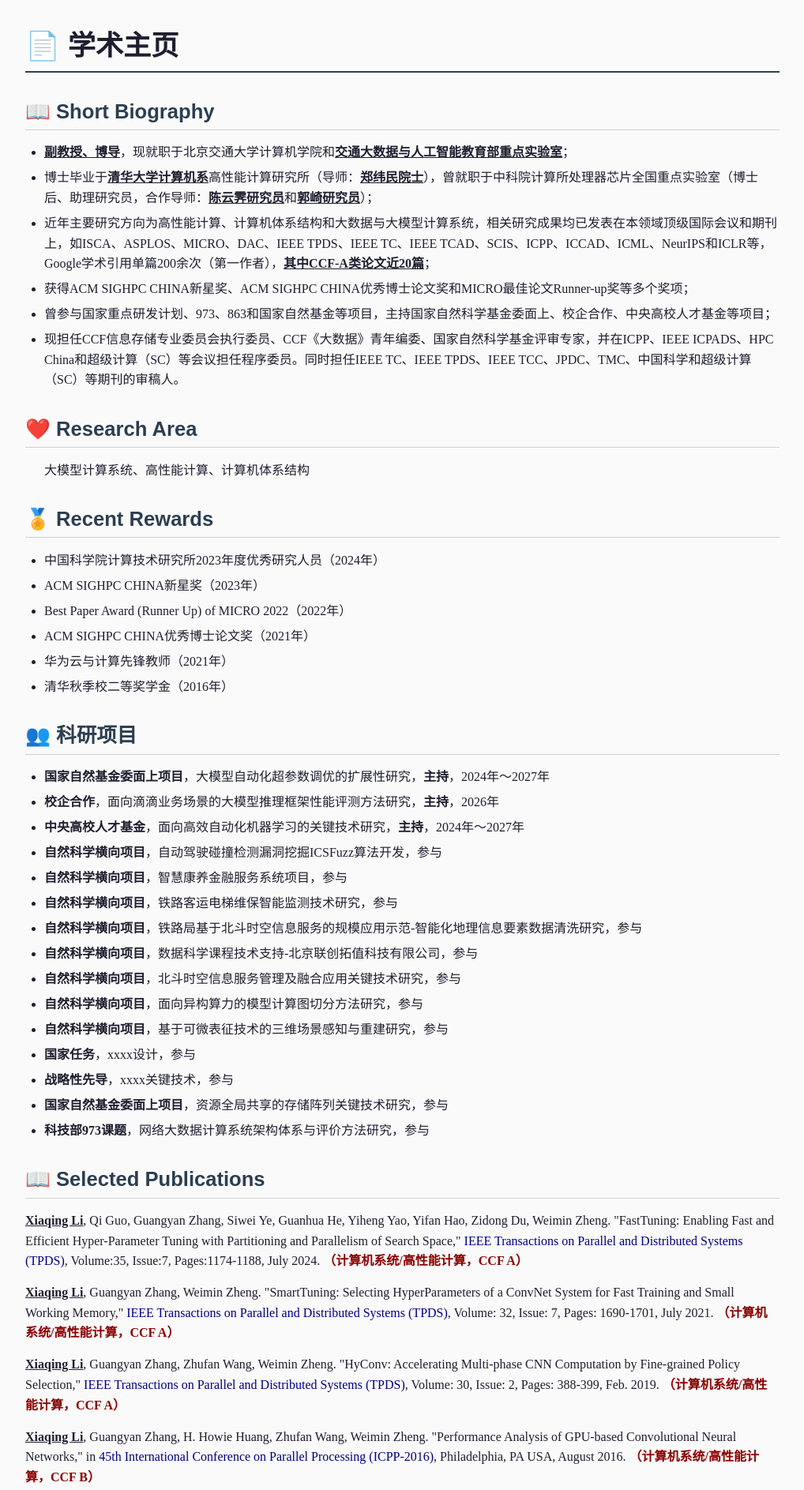
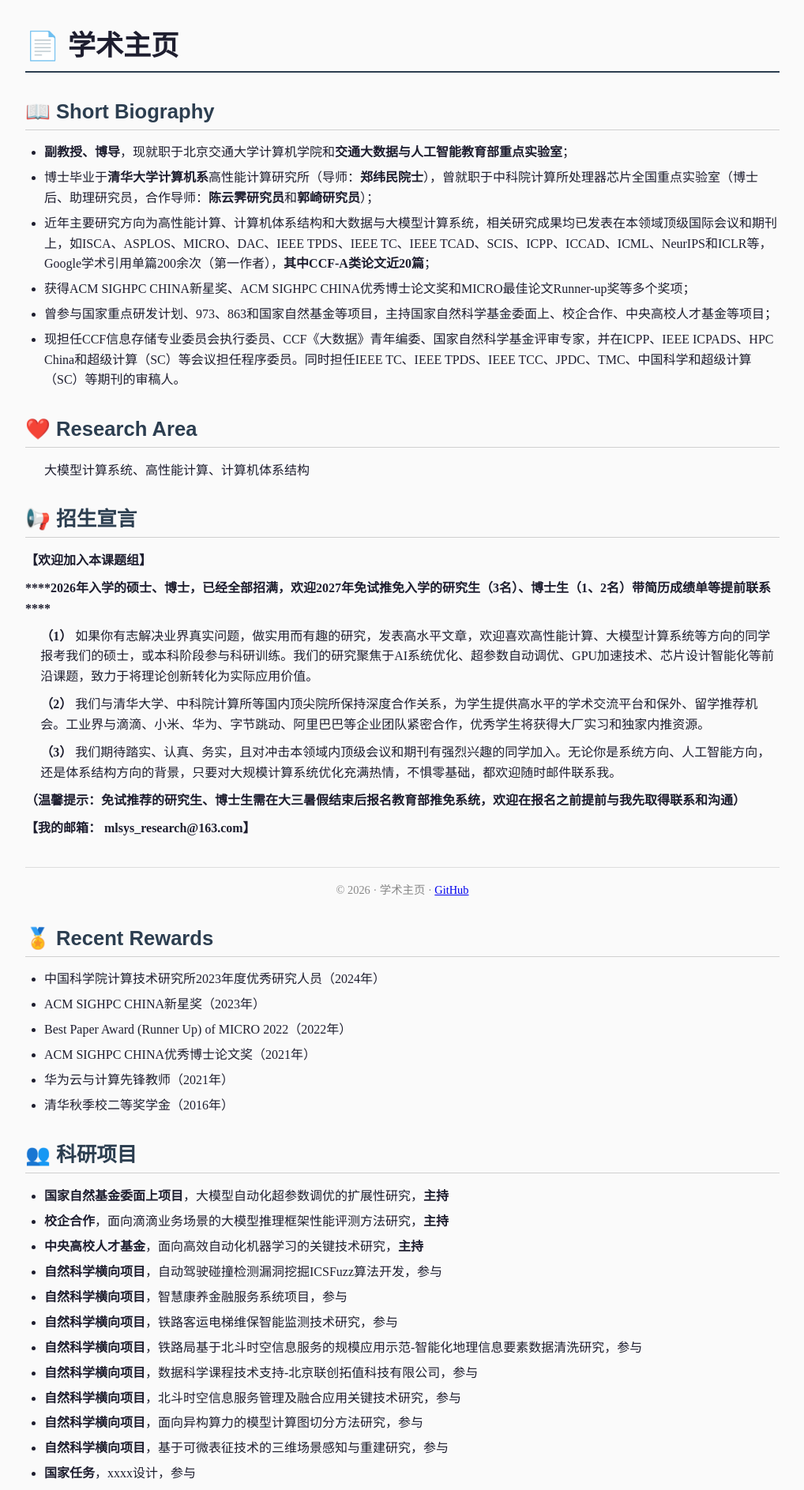
Before and after one commit to mlsys-research-jedy/mlsys-research-jedy.github.io, a Jekyll site: the page index.html, which Jekyll copies as it is, in a window 1280 px wide. Shown: the top 1887 px of the page at 79% size, without its empty margins (123-1141 px from the left). Built offline with Jekyll 4.4.1, drawn with Linux system fonts in a browser that asks for light colours; some of the changed text lies outside the part shown.

Commit message:
Update index.html

```diff
--- a/index.html
+++ b/index.html
@@ -14,7 +14,7 @@
             font-family: "Times New Roman", "SimHei", "黑体", "Microsoft YaHei", serif;
             max-width: 1000px;
             margin: 30px auto;
-            padding: 0 30px 0 15px;   /* 左边距减小，整体左移 */
+            padding: 0 30px 0 15px;
             line-height: 1.6;
             color: #1e1e2f;
             background-color: #fafafa;
@@ -39,19 +39,17 @@
             margin-bottom: 0.6em;
             color: #2c3e50;
         }
-        /* 普通列表：使用原生圆点，缩进调小，圆点与文字间距适中 */
         ul {
             list-style-type: disc;
-            padding-left: 1.5em;   /* 控制整体缩进，圆点位置随之前移，但圆点与文字间距默认 */
+            padding-left: 1.5em;
             margin: 0;
         }
         ul li {
             margin-bottom: 0.4em;
         }
-        /* 论文条目（不使用圆点） */
         .paper-item {
             margin-bottom: 0.9em;
-            padding-left: 0;       /* 无额外缩进 */
+            padding-left: 0;
         }
         .paper-item .authors {
             font-weight: normal;
@@ -61,21 +59,19 @@
             text-decoration: underline;
         }
         .paper-item .venue {
-            color: #000080;   /* 深蓝色期刊名 */
+            color: #000080;
         }
-        /* 论文分类标注：加粗、深红色 */
         .paper-item .ccf {
             font-weight: bold;
-            color: #8B0000;   /* 深红色 */
+            color: #8B0000;
+        }
+        /* 会议缩写：深蓝灰色 */
+        .paper-item .abbr {
+            color: #1a5276;
+            font-weight: bold;
         }
         .bold {
             font-weight: bold;
-        }
-        .underline {
-            text-decoration: underline;
-        }
-        .italic {
-            font-style: italic;
         }
         .footer {
             margin-top: 2.5em;
@@ -84,6 +80,18 @@
             font-size: 0.9em;
             color: #888;
             text-align: center;
+        }
+        /* 招生宣言：去掉黑点，保留编号 */
+        .recruit-section ul {
+            list-style-type: none;
+            padding-left: 1.2em;
+        }
+        .recruit-section ul li {
+            margin-bottom: 0.6em;
+            padding-left: 0;
+        }
+        .recruit-section p {
+            margin-bottom: 0.6em;
         }
         @media (max-width: 600px) {
             body { padding: 0 15px 0 10px; }
@@ -99,9 +107,9 @@
     <div class="section">
         <div class="section-title">📖 Short Biography</div>
         <ul>
-            <li><span class="bold underline">副教授、博导</span>，现就职于北京交通大学计算机学院和<span class="bold underline">交通大数据与人工智能教育部重点实验室</span>；</li>
-            <li>博士毕业于<span class="bold underline">清华大学计算机系</span>高性能计算研究所（导师：<span class="bold underline">郑纬民院士</span>），曾就职于中科院计算所处理器芯片全国重点实验室（博士后、助理研究员，合作导师：<span class="bold underline">陈云霁研究员</span>和<span class="bold underline">郭崎研究员</span>）；</li>
-            <li>近年主要研究方向为高性能计算、计算机体系结构和大数据与大模型计算系统，相关研究成果均已发表在本领域顶级国际会议和期刊上，如ISCA、ASPLOS、MICRO、DAC、IEEE TPDS、IEEE TC、IEEE TCAD、SCIS、ICPP、ICCAD、ICML、NeurIPS和ICLR等，Google学术引用单篇200余次（第一作者），<span class="bold underline">其中CCF-A类论文近20篇</span>；</li>
+            <li><span class="bold">副教授、博导</span>，现就职于北京交通大学计算机学院和<span class="bold">交通大数据与人工智能教育部重点实验室</span>；</li>
+            <li>博士毕业于<span class="bold">清华大学计算机系</span>高性能计算研究所（导师：<span class="bold">郑纬民院士</span>），曾就职于中科院计算所处理器芯片全国重点实验室（博士后、助理研究员，合作导师：<span class="bold">陈云霁研究员</span>和<span class="bold">郭崎研究员</span>）；</li>
+            <li>近年主要研究方向为高性能计算、计算机体系结构和大数据与大模型计算系统，相关研究成果均已发表在本领域顶级国际会议和期刊上，如ISCA、ASPLOS、MICRO、DAC、IEEE TPDS、IEEE TC、IEEE TCAD、SCIS、ICPP、ICCAD、ICML、NeurIPS和ICLR等，Google学术引用单篇200余次（第一作者），<span class="bold">其中CCF-A类论文近20篇</span>；</li>
             <li>获得ACM SIGHPC CHINA新星奖、ACM SIGHPC CHINA优秀博士论文奖和MICRO最佳论文Runner-up奖等多个奖项；</li>
             <li>曾参与国家重点研发计划、973、863和国家自然基金等项目，主持国家自然科学基金委面上、校企合作、中央高校人才基金等项目；</li>
             <li>现担任CCF信息存储专业委员会执行委员、CCF《大数据》青年编委、国家自然科学基金评审专家，并在ICPP、IEEE ICPADS、HPC China和超级计算（SC）等会议担任程序委员。同时担任IEEE TC、IEEE TPDS、IEEE TCC、JPDC、TMC、中国科学和超级计算（SC）等期刊的审稿人。</li>
@@ -112,6 +120,24 @@
     <div class="section">
         <div class="section-title">❤️ Research Area</div>
         <p style="padding-left:1.5em;">大模型计算系统、高性能计算、计算机体系结构</p>
+    </div>
+
+    <!-- ==================== 招生宣言 ==================== -->
+    <div class="section recruit-section">
+        <div class="section-title">📢 招生宣言</div>
+        <p><strong>【欢迎加入本课题组】</strong></p>
+        <p><strong>****2026年入学的硕士、博士，已经全部招满，欢迎2027年免试推免入学的研究生（3名）、博士生（1、2名）带简历成绩单等提前联系****</strong></p>
+        <ul>
+            <li><strong>（1）</strong> 如果你有志解决业界真实问题，做实用而有趣的研究，发表高水平文章，欢迎喜欢高性能计算、大模型计算系统等方向的同学报考我们的硕士，或本科阶段参与科研训练。我们的研究聚焦于AI系统优化、超参数自动调优、GPU加速技术、芯片设计智能化等前沿课题，致力于将理论创新转化为实际应用价值。</li>
+            <li><strong>（2）</strong> 我们与清华大学、中科院计算所等国内顶尖院所保持深度合作关系，为学生提供高水平的学术交流平台和保外、留学推荐机会。工业界与滴滴、小米、华为、字节跳动、阿里巴巴等企业团队紧密合作，优秀学生将获得大厂实习和独家内推资源。</li>
+            <li><strong>（3）</strong> 我们期待踏实、认真、务实，且对冲击本领域内顶级会议和期刊有强烈兴趣的同学加入。无论你是系统方向、人工智能方向，还是体系结构方向的背景，只要对大规模计算系统优化充满热情，不惧零基础，都欢迎随时邮件联系我。</li>
+        </ul>
+        <p><strong>（温馨提示：免试推荐的研究生、博士生需在大三暑假结束后报名教育部推免系统，欢迎在报名之前提前与我先取得联系和沟通）</strong></p>
+        <p><strong>【我的邮箱： mlsys_research@163.com】</strong></p>
+    </div>
+
+    <div class="footer">
+        © 2026 · 学术主页 · <a href="https://github.com/mlsys-research-jedy" target="_blank">GitHub</a>
     </div>
 
     <!-- ==================== Recent Rewards ==================== -->
@@ -131,9 +157,9 @@
     <div class="section">
         <div class="section-title">👥 科研项目</div>
         <ul>
-            <li><span class="bold">国家自然基金委面上项目</span>，大模型自动化超参数调优的扩展性研究，<span class="bold">主持</span>，2024年～2027年</li>
-            <li><span class="bold">校企合作</span>，面向滴滴业务场景的大模型推理框架性能评测方法研究，<span class="bold">主持</span>，2026年</li>
-            <li><span class="bold">中央高校人才基金</span>，面向高效自动化机器学习的关键技术研究，<span class="bold">主持</span>，2024年～2027年</li>
+            <li><span class="bold">国家自然基金委面上项目</span>，大模型自动化超参数调优的扩展性研究，<span class="bold">主持</span></li>
+            <li><span class="bold">校企合作</span>，面向滴滴业务场景的大模型推理框架性能评测方法研究，<span class="bold">主持</span></li>
+            <li><span class="bold">中央高校人才基金</span>，面向高效自动化机器学习的关键技术研究，<span class="bold">主持</span></li>
             <li><span class="bold">自然科学横向项目</span>，自动驾驶碰撞检测漏洞挖掘ICSFuzz算法开发，参与</li>
             <li><span class="bold">自然科学横向项目</span>，智慧康养金融服务系统项目，参与</li>
             <li><span class="bold">自然科学横向项目</span>，铁路客运电梯维保智能监测技术研究，参与</li>
@@ -152,152 +178,177 @@
     <!-- ==================== Selected Publications ==================== -->
     <div class="section">
         <div class="section-title">📖 Selected Publications</div>
-        <!-- 论文不使用列表圆点，直接每个条目为独立块 -->
+
         <div class="paper-item">
+            <span class="abbr">【TPDS】</span>
             <span class="authors"><span class="self">Xiaqing Li</span>, Qi Guo, Guangyan Zhang, Siwei Ye, Guanhua He, Yiheng Yao, Yifan Hao, Zidong Du, Weimin Zheng</span>.
             "FastTuning: Enabling Fast and Efficient Hyper-Parameter Tuning with Partitioning and Parallelism of Search Space,"
             <span class="venue">IEEE Transactions on Parallel and Distributed Systems (TPDS)</span>, Volume:35, Issue:7, Pages:1174-1188, July 2024.
             <span class="ccf">（计算机系统/高性能计算，CCF A）</span>
         </div>
         <div class="paper-item">
+            <span class="abbr">【TPDS】</span>
             <span class="authors"><span class="self">Xiaqing Li</span>, Guangyan Zhang, Weimin Zheng</span>.
             "SmartTuning: Selecting HyperParameters of a ConvNet System for Fast Training and Small Working Memory,"
             <span class="venue">IEEE Transactions on Parallel and Distributed Systems (TPDS)</span>, Volume: 32, Issue: 7, Pages: 1690-1701, July 2021.
             <span class="ccf">（计算机系统/高性能计算，CCF A）</span>
         </div>
         <div class="paper-item">
+            <span class="abbr">【TPDS】</span>
             <span class="authors"><span class="self">Xiaqing Li</span>, Guangyan Zhang, Zhufan Wang, Weimin Zheng</span>.
             "HyConv: Accelerating Multi-phase CNN Computation by Fine-grained Policy Selection,"
             <span class="venue">IEEE Transactions on Parallel and Distributed Systems (TPDS)</span>, Volume: 30, Issue: 2, Pages: 388-399, Feb. 2019.
             <span class="ccf">（计算机系统/高性能计算，CCF A）</span>
         </div>
         <div class="paper-item">
+            <span class="abbr">【ICPP】</span>
             <span class="authors"><span class="self">Xiaqing Li</span>, Guangyan Zhang, H. Howie Huang, Zhufan Wang, Weimin Zheng</span>.
             "Performance Analysis of GPU-based Convolutional Neural Networks," in
             <span class="venue">45th International Conference on Parallel Processing (ICPP-2016)</span>, Philadelphia, PA USA, August 2016.
             <span class="ccf">（计算机系统/高性能计算，CCF B）</span>
         </div>
         <div class="paper-item">
+            <span class="abbr">【Book】</span>
             <span class="authors"><span class="self">Xiaqing Li</span>, Guangyan Zhang, Keqin Li, Weimin Zheng</span>.
             "Deep learning and its parallel acceleration techniques," in
             <span class="venue">Big Data: Principles and Paradigms</span>, Morgan Kaufmann/Elsevier, 2015.
             <span class="ccf">（计算机系统/高性能计算）</span>
         </div>
         <div class="paper-item">
+            <span class="abbr">【TODAES】</span>
             <span class="authors">Zhengyang Lyu, <span class="self">Xiaqing Li</span>, Zidong Du, Rui Zhang, Qi Guo</span>.
             "LE-Timing: Layout-Aware and Explainable Timing Prediction," in
             <span class="venue">ACM Transactions on Design Automation of Electronic Systems</span>, Just Accepted, May 2026.
             <span class="ccf">（计算机系统/高性能计算，CCF B）</span>
         </div>
         <div class="paper-item">
+            <span class="abbr">【SCIS】</span>
             <span class="authors">Wenkai He, <span class="self">Xiaqing Li</span>, Xinkai Song, Yifan Hao, Rui Zhang, Zidong Du, Yunji Chen</span>.
             "Chip design with machine learning: a survey from algorithm perspective,"
             <span class="venue">Science China Information Science (SCIS)</span>, Oct 19, 2023.
             <span class="ccf">（计算机系统/高性能计算，CCF A）</span>
         </div>
         <div class="paper-item">
+            <span class="abbr">【ICCAD】</span>
             <span class="authors">Zhengyang Lv, <span class="self">Xiaqing Li</span>, Zidong Du, Qi Guo</span>.
             "Explainable and Layout-Aware Timing Prediction,"
             <span class="venue">2024 ACM/IEEE International Conference on Computer-Aided Design (ICCAD-2024)</span>, Volume:35, July 2024.
             <span class="ccf">（计算机系统/高性能计算，CCF B）</span>
         </div>
         <div class="paper-item">
+            <span class="abbr">【ICLR】</span>
             <span class="authors">Jun Bi, <span class="self">Xiaqing Li</span>, Qi Guo, Rui Zhang, Yuanbo Wen, Xing Hu, Zidong Du, Xinkai Song, Yifan Hao, Yunji Chen</span>.
             "BALTO: Efficient Tensor Program Optimization with Diversity-Based Active Learning,"
             <span class="venue">International Conference on Learning Representations (ICLR 2023)</span>.
             <span class="ccf">（计算机系统/高性能计算，CCF A）</span>
         </div>
         <div class="paper-item">
+            <span class="abbr">【CoRR】</span>
             <span class="authors">Feiyu Yao, Zhixiong Niu, <span class="self">Xiaqing Li</span>, Yongqiang Xiong, Juan Fang, Qian Wang</span>.
             "An Efficient Hybrid Sparse Attention with CPU-GPU Parallelism for Long-Context Inference," in
             <span class="venue">CoRR</span>, abs/2605.07719, 2026.
             <span class="ccf">（计算机系统/高性能计算）</span>
         </div>
         <div class="paper-item">
+            <span class="abbr">【TMC】</span>
             <span class="authors">Jianhang Xie, Chuntao Ding, <span class="self">Xiaqing Li</span>, Shenyuan Ren, Yidong Li, Zhichao Lu</span>.
             "NestQuant: Post-Training Integer-Nesting Quantization for On-Device DNN,"
             <span class="venue">IEEE Transactions on Mobile Computing (TMC)</span>, 2025.
             <span class="ccf">（计算机系统/高性能计算，CCF A）</span>
         </div>
         <div class="paper-item">
+            <span class="abbr">【JCST】</span>
             <span class="authors">Zhexing Zhang, Yuanbo Wen, Hanqi Lyu, Chang Liu, Rui Zhang, <span class="self">Xiaqing Li</span>, Chao Wang, Zidong Du, Qi Guo, Ling Li, Xuehai Zhou, Yunji Chen</span>.
             "AI Computing Systems for Large Language Models Training," in
             <span class="venue">JOURNAL OF COMPUTER SCIENCE AND TECHNOLOGY</span>, vol.40, no.1, pp.6-41, Jan. 2025.
             <span class="ccf">（计算机系统/高性能计算，CCF B）</span>
         </div>
         <div class="paper-item">
+            <span class="abbr">【ASPLOS】</span>
             <span class="authors">Bi Jun, Qi Guo, <span class="self">Xiaqing Li</span>, Yongwei Zhao, Yuanbo Wen, Yuxuan Guo, Enshuai Zhou, Xing Hu, Zidong Du, Ling Li, Huaping Chen, Tianshi Chen</span>.
             "Heron: Automatically Constrained High-performance Library Generation for Deep Learning Accelerators,"
             <span class="venue">Proceedings of the 28th Conference on Architectural Support for Programming Languages and Operating Systems (ASPLOS'23)</span>, in Canada, Volume 3: 314-328.
             <span class="ccf">（计算机系统/高性能计算，CCF A）</span>
         </div>
         <div class="paper-item">
+            <span class="abbr">【TCAD】</span>
             <span class="authors">Hongrui Guo, Yongwei Zhao, Zhangmai Li, Yifan Hao, Tianrui Ma, Mo Zou, Chang Liu, Xinkai Song, <span class="self">Xiaqing Li</span>, Zidong Du, Rui Zhang, Qi Guo, Zhiwei Xu, Tianshi Chen</span>.
             "A Systolic Random Increment Memory Architecture for Unary Computing," in
             <span class="venue">IEEE Transactions on Computer-Aided Design of Integrated Circuits and Systems</span>, pp.1-1, 2026.
             <span class="ccf">（计算机系统/高性能计算，CCF A）</span>
         </div>
         <div class="paper-item">
+            <span class="abbr">【TCAD】</span>
             <span class="authors">Chongxiao Li, Di Huang, Pengwei Jin, Tianyun Ma, Husheng Han, Shuyao Cheng, Yifan Hao, Yongwei Zhao, Guanglin Xu, Zidong Du, Rui Zhang, <span class="self">Xiaqing Li</span>, Yuanbo Wen, Xing Hu, Qi Guo</span>.
             "AGON: Automated Design Framework for Customizing Processors From ISA Documents," in
             <span class="venue">IEEE Transactions on Computer-Aided Design of Integrated Circuits and Systems</span>, vol.45, no.5, pp.2362-2375, 2026.
             <span class="ccf">（计算机系统/高性能计算，CCF A）</span>
         </div>
         <div class="paper-item">
+            <span class="abbr">【NeurIPS】</span>
             <span class="authors">Haochen Li, Rui Zhang, Hantao Yao, Xin Zhang, Yifan Hao, Xinkai Song, <span class="self">Xiaqing Li</span>, Yongwei Zhao, Yunji Chen, Ling Li</span>.
             "DA-Ada: Learning Domain-Aware Adapter for Domain Adaptive Object Detection,"
             <span class="venue">Advances in Neural Information Processing Systems 37 (NeurIPS)</span>, 2024.
             <span class="ccf">（计算机系统/高性能计算，CCF A）</span>
         </div>
         <div class="paper-item">
+            <span class="abbr">【MICRO】</span>
             <span class="authors">Yi Chen, Yongwei Zhao, Yifan Hao, Yuntao Dai, Yang Liu, Rui Zhang, Mo Zou, Yuanbo Wen, Xinkai Song, <span class="self">Xiaqing Li</span>, Xing Hu, Zidong Du, Huaping Chen, Qi Guo, Tianshi Chen</span>.
             "EMP: Efficient 4-bit Matrix Unit via Primitivization,"
             <span class="venue">The 57th ACM/IEEE International Symposium on Microarchitecture (MICRO 2024)</span>.
             <span class="ccf">（计算机系统/高性能计算，CCF A）</span>
         </div>
         <div class="paper-item">
+            <span class="abbr">【ASPLOS】</span>
             <span class="authors">Husheng Han, Xinyao Zheng, Yifan Hao, Ling Liang, Erhu Feng, Jianan Mu, <span class="self">Xiaqing Li</span>, Tianyun Ma, Pengwei Jin, Yuanbo Wen, Xinkai Song, Zidong Du, Qi Guo, Xing Hu</span>.
             "TensorTEE: Unified Granularity Heterogeneous TEE for Efficient Secure Collaborative Computing,"
             <span class="venue">Proceedings of the 28th Conference on Architectural Support for Programming Languages and Operating Systems (ASPLOS'24)</span>.
             <span class="ccf">（计算机系统/高性能计算，CCF A）</span>
         </div>
         <div class="paper-item">
+            <span class="abbr">【DAC】</span>
             <span class="authors">Shuyao Cheng, Chongxiao Li, Zidong Du, Rui Zhang, Xing Hu, <span class="self">Xiaqing Li</span>, Guanglin Xu, Yuanbo Wen, Qi Guo</span>.
             "Revisiting Automatic Pipelining: Gate-level Forwarding and Speculation,"
             <span class="venue">Design Automation Conference 2024 (DAC'24)</span>, July 2024.
             <span class="ccf">（计算机系统/高性能计算，CCF A）</span>
         </div>
         <div class="paper-item">
+            <span class="abbr">【ISCA】</span>
             <span class="authors">Weihao Kong, Yifan Hao, Yongwei Zhao, Xinkai Song, <span class="self">Xiaqing Li</span>, Mo Zou, Rui Zhang, Xing Hu, Wei Li, Zidong Du, Qi Guo, Zhiwei Xu, Tianshi Chen</span>.
             "DiffBoost: Full-Network Differential Acceleration for Diffusion Models,"
             <span class="venue">The 51st Annual International Symposium on Computer Architecture 2024 (ISCA '24)</span>.
             <span class="ccf">（计算机系统/高性能计算，CCF A）</span>
         </div>
         <div class="paper-item">
+            <span class="abbr">【MICRO】</span>
             <span class="authors">Hongrui Guo, Yongwei Zhao, Zhangmai Li, Yifan Hao, Chang Liu, Xinkai Song, <span class="self">Xiaqing Li</span>, Zidong Du, Rui Zhang, Qi Guo, Tianshi Chen, Zhiwei Xu</span>.
             "Cambricon-U: A Systolic Random Increment Memory Architecture for Unary Computing,"
             <span class="venue">The 56th ACM/IEEE International Symposium on Microarchitecture (MICRO 2023)</span>.
             <span class="ccf">（计算机系统/高性能计算，CCF A）</span>
         </div>
         <div class="paper-item">
+            <span class="abbr">【MICRO】</span>
             <span class="authors">Yifan Hao, Yongwei Zhao, Chenxiao Liu, Zidong Du, Shuyao Cheng, <span class="self">Xiaqing Li</span>, Xing Hu, Qi Guo, Zhiwei Xu, Tianshi Chen</span>.
             "Cambricon-P: A Bitflow Architecture for Arbitrary Precision Computing,"
             <span class="venue">The 55th ACM/IEEE International Symposium on Microarchitecture (MICRO 2022)</span>.
             <span class="ccf">（计算机系统/高性能计算，CCF A）</span>
         </div>
         <div class="paper-item">
+            <span class="abbr">【ICML】</span>
             <span class="authors">Yuanbo Wen, Qi Guo, Qiang Fu, <span class="self">Xiaqing Li</span>, Jianxing Xu, Yanlin Tang, Yongwei Zhao, Xing Hu, Zidong Du, Ling Li, Chao Wang, Xuehai Zhou, Yunji Chen</span>.
             "BabelTower: Learning to Auto-parallelized Program Translation,"
             <span class="venue">International Conference on Machine Learning (ICML)</span>, July 2022.
             <span class="ccf">（计算机系统/高性能计算，CCF A）</span>
         </div>
         <div class="paper-item">
+            <span class="abbr">【MCSoC】</span>
             <span class="authors">Bao Zhenshan, Guo Junnan, <span class="self">Xiaqing Li</span>, Zhang Wenbo</span>.
             "MSCU: Accelerating CNN Inference with Multiple Sizes of Compute Unit on FPGAs,"
             <span class="venue">IEEE MCSoC</span>, 2021.
             <span class="ccf">（计算机系统/高性能计算）</span>
         </div>
         <div class="paper-item">
+            <span class="abbr">【Micromachines】</span>
             <span class="authors">Juan Fang, Di Zhang, <span class="self">Xiaqing Li</span></span>.
             "ParRouting: An Efficient Area Partition-Based Congestion-Aware Routing Algorithm for NoCs,"
             <span class="venue">Micromachines</span>, 2020, 11(12).
@@ -305,9 +356,7 @@
         </div>
     </div>
 
-    <div class="footer">
-        © 2026 · 学术主页 · <a href="https://github.com/mlsys-research-jedy" target="_blank">GitHub</a>
-    </div>
+
 
 </body>
 </html>
```
